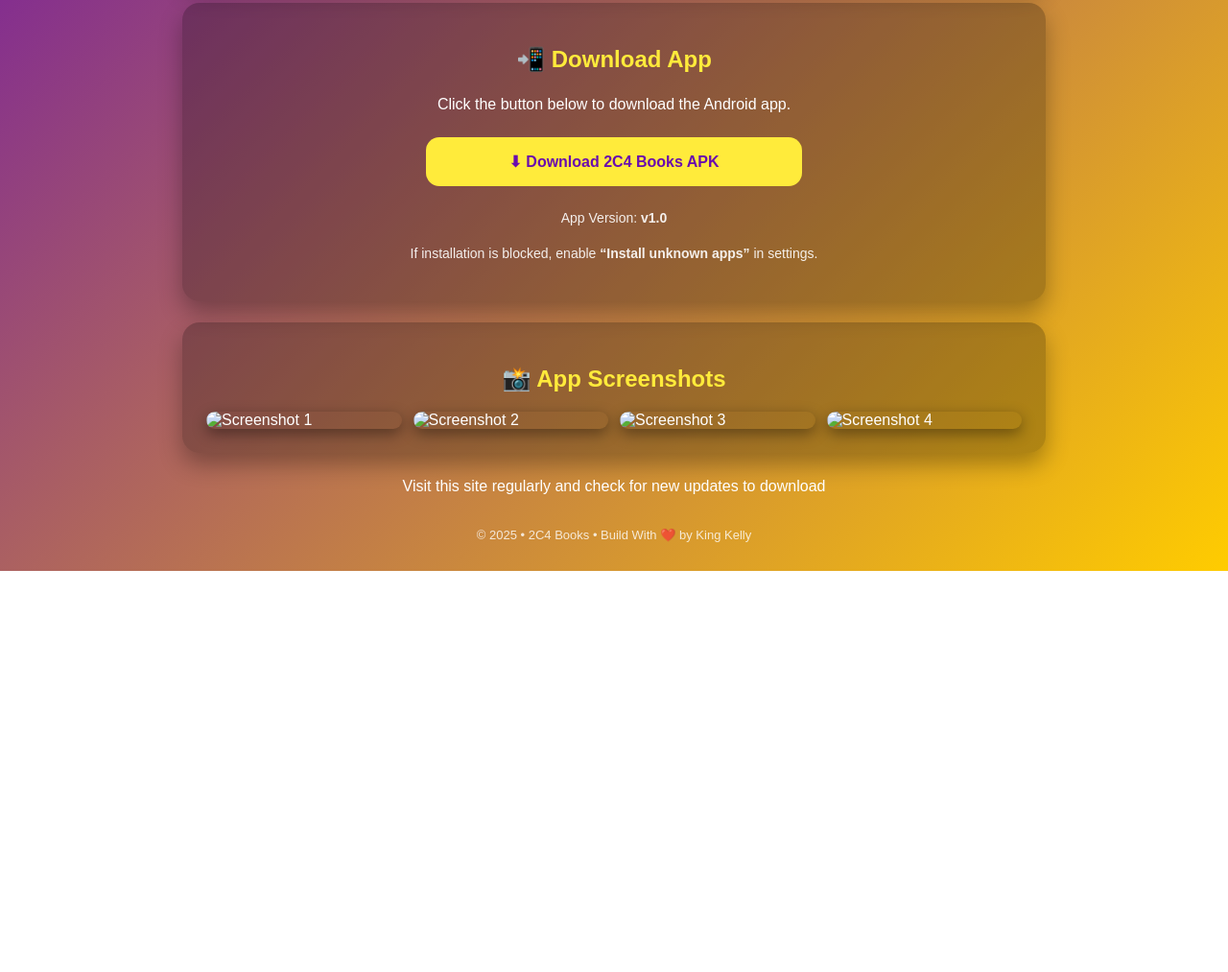
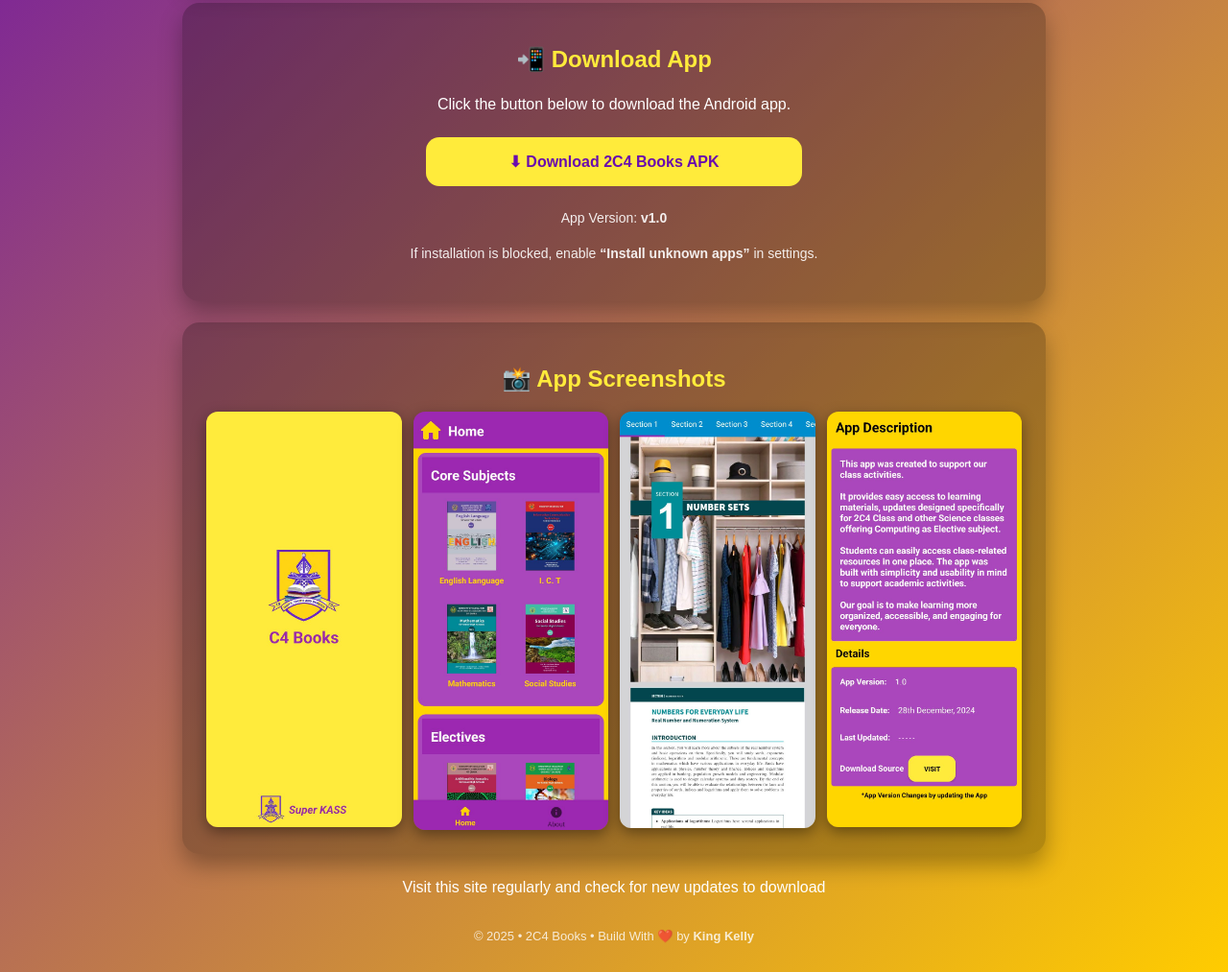
Before and after one commit to Kelly7-art/2C4-Books, a plain HTML site: page index.html in a window 1280 px wide. Shown: the part 403-1416 px from the top of the page at 96% size. Before the commit the page ends 998 px from the top, so only its background shows below. Drawn offline with Linux system fonts and the light colour scheme.

Commit message:
Update index.html

```diff
--- a/index.html
+++ b/index.html
@@ -138,15 +138,15 @@
         <h2>📸 App Screenshots</h2>
 
         <div class="screenshots">
-            <img src="screenshots/shot1.jpg" alt="Screenshot 1">
-            <img src="screenshots/shot2.jpg" alt="Screenshot 2">
-            <img src="screenshots/shot3.jpg" alt="Screenshot 3">
-            <img src="screenshots/shot4.jpg" alt="Screenshot 4">
+            <img src="shot1.jpg" alt="Screenshot 1">
+            <img src="shot2.jpg" alt="Screenshot 2">
+            <img src="shot3.jpg" alt="Screenshot 3">
+            <img src="shot4.jpg" alt="Screenshot 4">
         </div>
     </div>
 <p> Visit this site regularly and check for new updates to download</p>
     <footer>
-        © 2025 • 2C4 Books • Build With ❤️ by King Kelly
+        © 2025 • 2C4 Books • Build With ❤️ by <b>King Kelly</b>
     </footer>
 
 </div>
```
